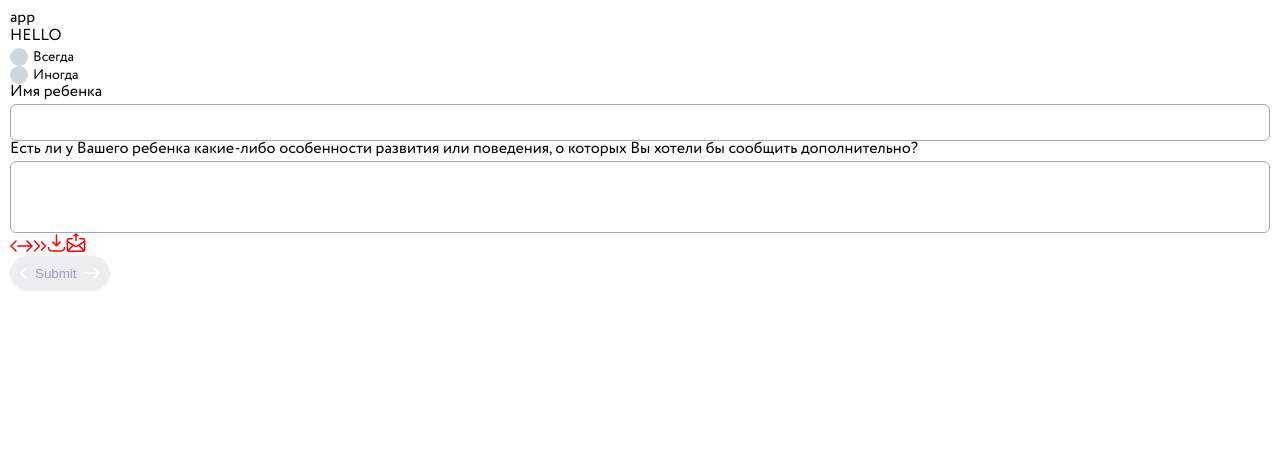
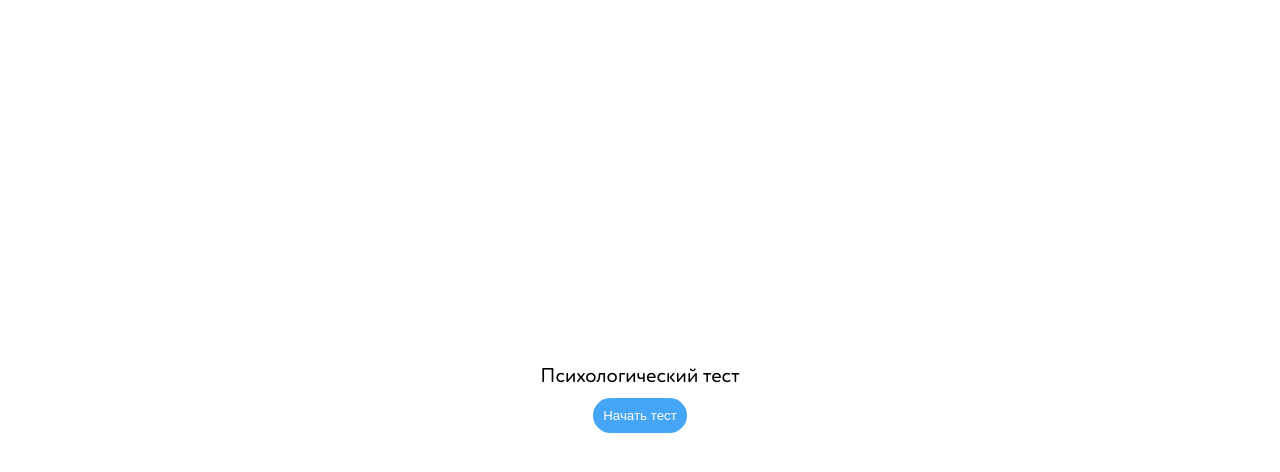
Before and after one commit to bemyexe/kids, a React (Vite) app: page / in a window 1280 px wide. Shown: the top 472 px of the page. Built offline with nearby package versions, Linux system fonts and the light colour scheme.

Commit message:
feat: react-router

```diff
--- a/package.json
+++ b/package.json
@@ -11,7 +11,8 @@
   },
   "dependencies": {
     "react": "^19.1.0",
-    "react-dom": "^19.1.0"
+    "react-dom": "^19.1.0",
+    "react-router": "^7.6.2"
   },
   "devDependencies": {
     "@eslint/js": "^9.25.0",
--- a/src/app/index.tsx
+++ /dev/null
@@ -1,39 +0,0 @@
-import Download from '../assets/download.svg?react';
-import Export from '../assets/export.svg?react';
-import LeftArrow from '../assets/left-arrow.svg?react';
-import RightArrow from '../assets/right-arrow.svg?react';
-import RightDoubleArrow from '../assets/right-double-arrow.svg?react';
-import { Button } from '../shared/ui/button';
-import { Input } from '../shared/ui/input';
-import { RadioButton } from '../shared/ui/radio-button';
-import { TextArea } from '../shared/ui/textarea';
-import { Typography } from '../shared/ui/typography';
-
-export const App = () => {
-  return (
-    <>
-      app
-      <Typography>HELLO</Typography>
-      <RadioButton name="radio" label="Всегда" labelSize="14" />
-      <RadioButton name="radio" label="Иногда" labelSize="14" />
-      <Input label="Имя ребенка" />
-      <TextArea
-        label="Есть ли у Вашего ребенка какие-либо особенности развития или поведения, о которых Вы хотели бы сообщить дополнительно?"
-        name="fafa"
-      />
-      <LeftArrow stroke="red" />
-      <RightArrow stroke="red" />
-      <RightDoubleArrow stroke="red" />
-      <Download stroke="red" />
-      <Export stroke="red" />
-      <Button
-        letfIcon={<LeftArrow stroke="white" />}
-        rightIcon={<RightArrow stroke="white" />}
-        type="button"
-        disabled
-      >
-        Submit
-      </Button>
-    </>
-  );
-};
--- /dev/null
+++ b/src/app/pages/start-page/index.tsx
@@ -0,0 +1,25 @@
+import { useNavigate } from 'react-router';
+
+import { Button } from '../../../shared/ui/button';
+import { Typography } from '../../../shared/ui/typography';
+
+import './style.scss';
+
+export const StartPage = () => {
+  const navigate = useNavigate();
+
+  const handleClick = () => {
+    navigate('/upload');
+  };
+
+  return (
+    <main className="start-page">
+      <Typography tag="h3" size="20">
+        Психологический тест
+      </Typography>
+      <Button type="button" onClick={handleClick}>
+        Начать тест
+      </Button>
+    </main>
+  );
+};
--- /dev/null
+++ b/src/app/pages/start-page/style.scss
@@ -0,0 +1,11 @@
+.start-page {
+  display: flex;
+  flex-direction: column;
+  justify-content: center;
+  align-items: center;
+
+  gap: 10px;
+
+  height: 100vh;
+  padding: 10px;
+}
--- a/src/global-styles/global.scss
+++ b/src/global-styles/global.scss
@@ -12,7 +12,12 @@
   font-style: normal;
 }
 
+*,
+*::before,
+*::after {
+  box-sizing: border-box;
+}
+
 body {
   font-family: 'Circe Rounded', sans-serif;
-  padding: 10px;
 }
--- a/src/main.tsx
+++ b/src/main.tsx
@@ -1,14 +1,17 @@
-import { StrictMode } from 'react';
 import { createRoot } from 'react-dom/client';
+import { BrowserRouter, Route, Routes } from 'react-router';
 
-import { App } from './app';
+import { StartPage } from './app/pages/start-page';
+import { ROUTES } from './shared/model/routes';
 
 import './global-styles/reset.scss';
 import './global-styles/colors.scss';
 import './global-styles/global.scss';
 
 createRoot(document.getElementById('root')!).render(
-  <StrictMode>
-    <App />
-  </StrictMode>
+  <BrowserRouter>
+    <Routes>
+      <Route path={ROUTES.START} element={<StartPage />} />
+    </Routes>
+  </BrowserRouter>
 );
--- /dev/null
+++ b/src/shared/model/routes.ts
@@ -0,0 +1,4 @@
+export const ROUTES = {
+  START: '/',
+  UPLOAD: '/upload',
+};
```
Also changed, not shown: 1 other file (tests, documents, lock files or other folders).
